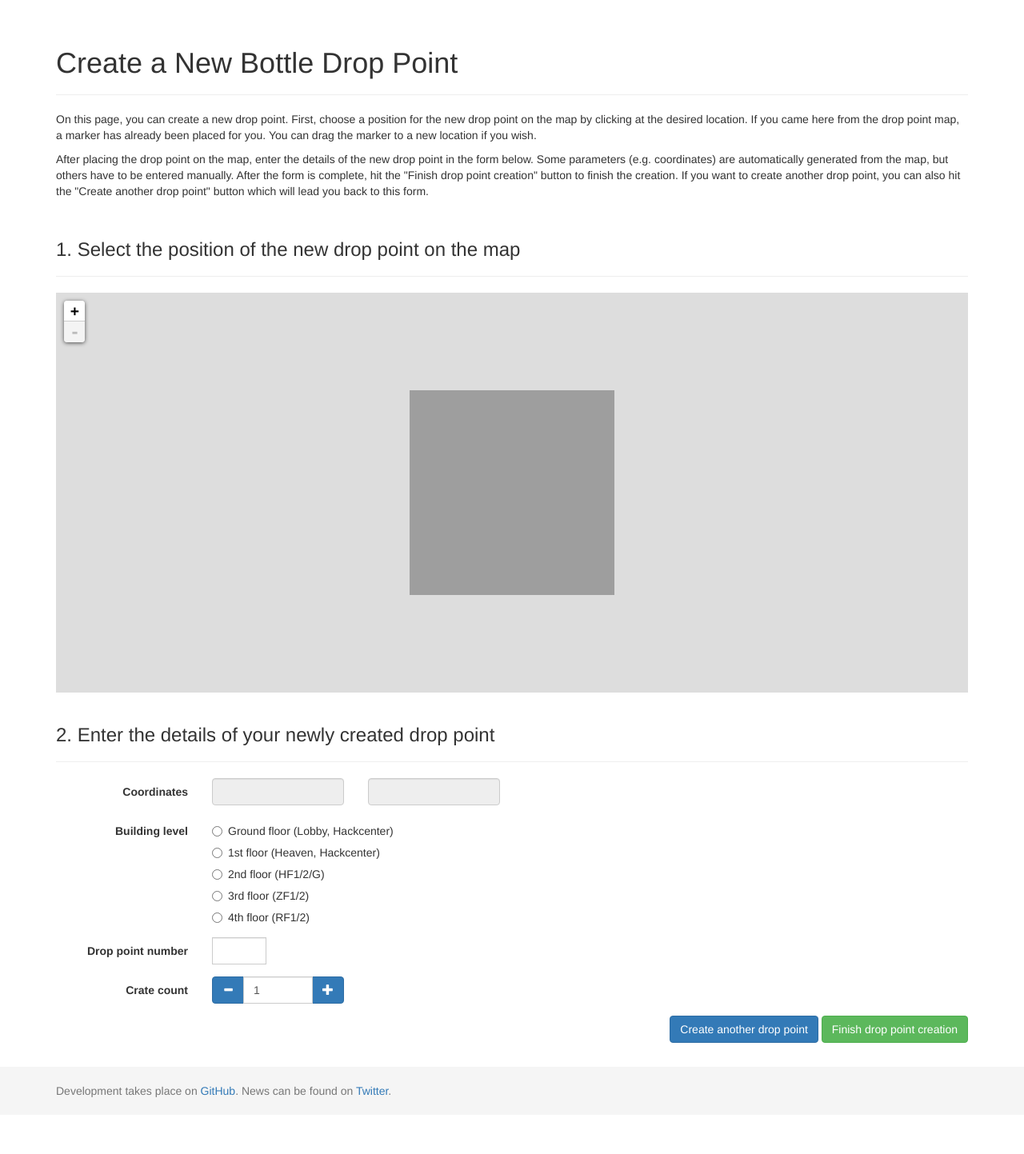
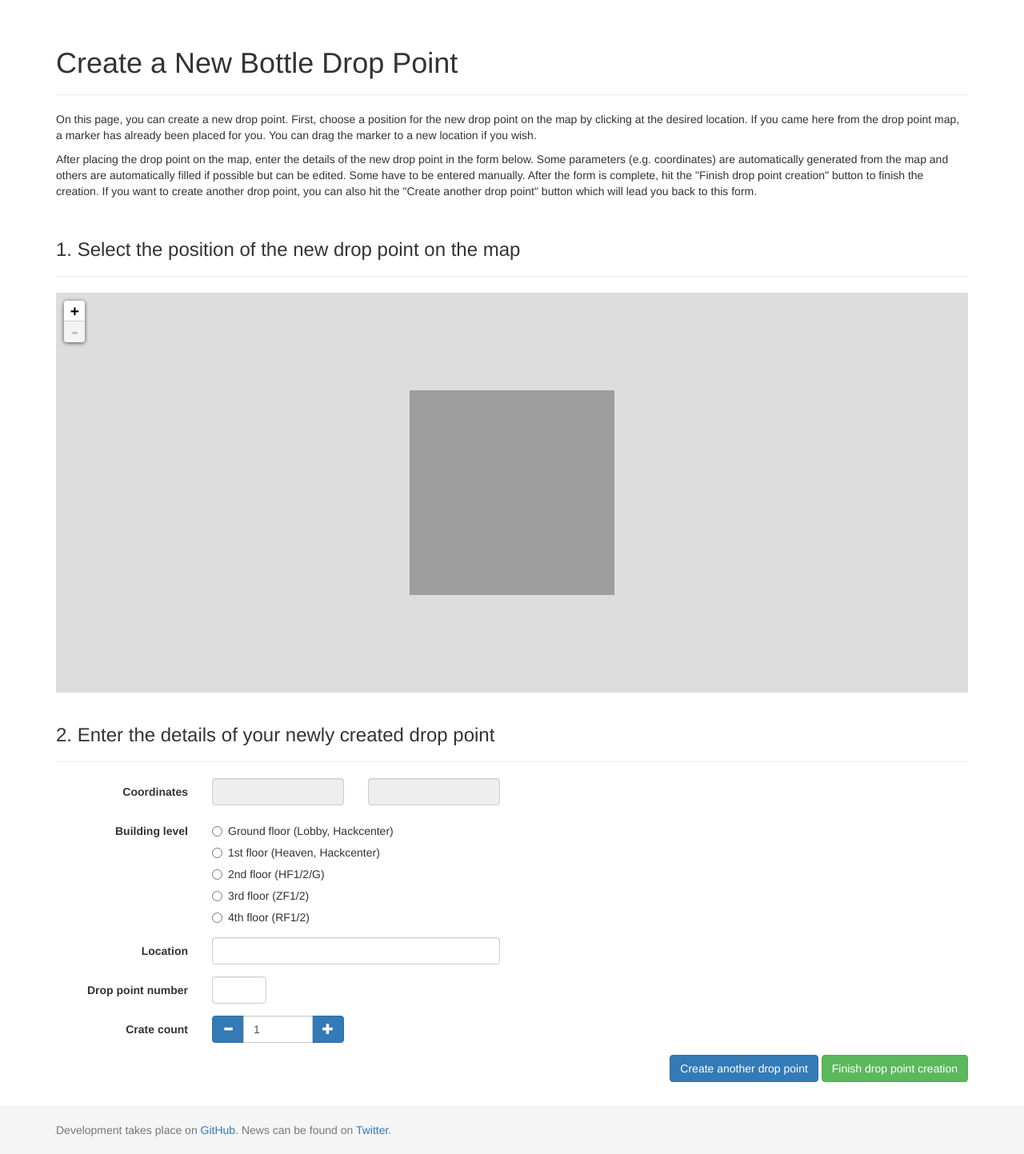
Before and after one commit to c3bottles/c3bottles, a Flask app: page /create in a window 1280 px wide. Shown: the part 51-1494 px from the top of the page at 80% size. Before the commit the page ends 1423 px from the top, so only its background shows below. Run offline with Flask 2, Linux system fonts and the light colour scheme; data that the repository does not hold is empty; parts of the project's set-up code (start-up, migrations or seed data) failed here and were passed over; some libraries are stand-ins or nearby versions; grey boxes are pictures that could not be loaded.

Commit message:
Add location to dp create form and fill from map

```diff
--- a/templates/create_dp.html
+++ b/templates/create_dp.html
@@ -17,8 +17,9 @@
     <p>
         After placing the drop point on the map, enter the details of the new
         drop point in the form below. Some parameters (e.g. coordinates) are
-        automatically generated from the map, but others have to be entered
-        manually. After the form is complete, hit the "Finish drop point
+        automatically generated from the map and others are automatically
+        filled if possible but can be edited. Some have to be entered manually.
+        After the form is complete, hit the "Finish drop point
         creation" button to finish the creation. If you want to create another
         drop point, you can also hit the "Create another drop point" button
         which will lead you back to this form.
@@ -76,11 +77,15 @@
             </div>
         </div>
         <div class="form-group">
+            <label for="room" class="col-sm-2 control-label">Location</label>
+            <div class="col-sm-4">
+                <input type="text" class="form-control" name="location_description" id="location_description">
+            </div>
+        </div>
+        <div class="form-group">
             <label for="level" class="col-sm-2 control-label">Drop point number</label>
             <div class="col-sm-1">
-                <div class="input-group">
-                    <input type="text" class="form-control" name="dp_number" id="dp_number">
-                </div>
+                <input type="text" class="form-control" name="dp_number" id="dp_number">
             </div>
         </div>
         <div class="form-group">
```
